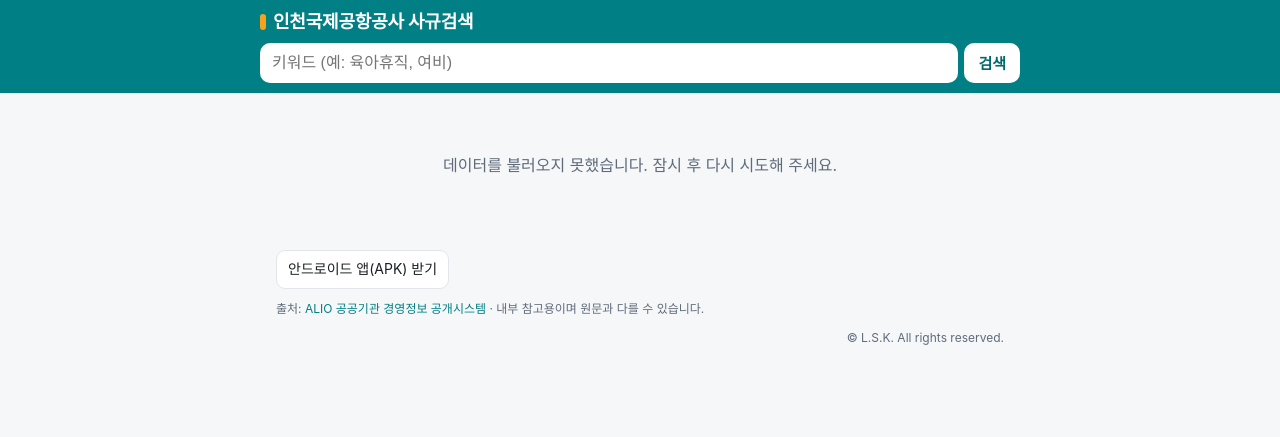
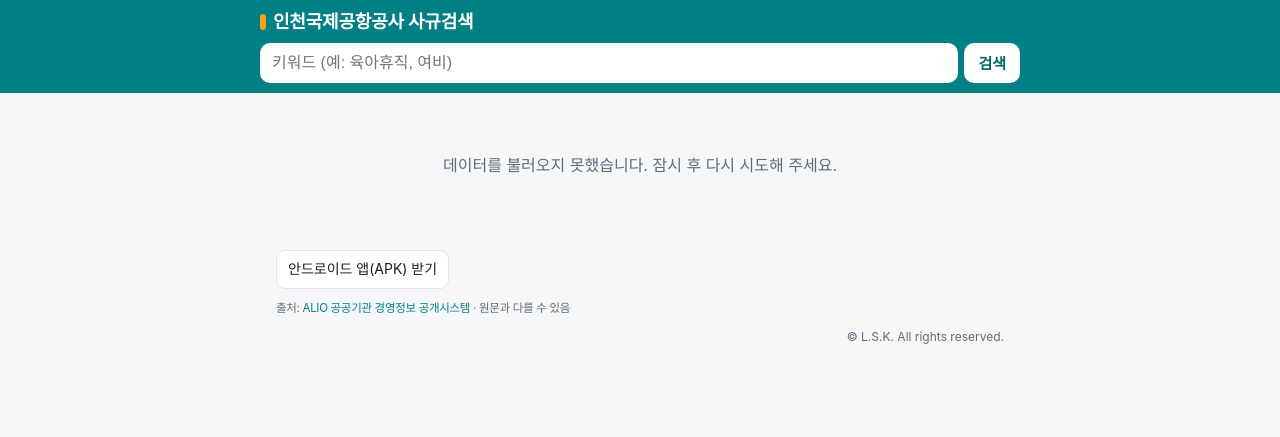
Before and after one commit to Ianflyhigher/iiac-rules-search, a plain HTML site: page site/index.html in a window 1280 px wide. Drawn offline with Linux system fonts and the light colour scheme; no server answers.

Commit message:
One-line source footer

```diff
--- a/site/index.html
+++ b/site/index.html
@@ -9,7 +9,7 @@
 <link rel="manifest" href="manifest.webmanifest">
 <link rel="icon" href="icon.svg" type="image/svg+xml">
 <link rel="apple-touch-icon" href="icon-192.png">
-<link rel="stylesheet" href="style.css?v=10">
+<link rel="stylesheet" href="style.css?v=11">
 </head>
 <body>
 <header class="top">
@@ -25,10 +25,10 @@
 <main id="view" aria-live="polite"><p class="empty">불러오는 중…</p></main>
 <footer class="foot">
   <a class="btn" href="https://github.com/Ianflyhigher/iiac-rules-search/releases/latest/download/sagyu.apk" style="margin-bottom:10px">안드로이드 앱(APK) 받기</a><br>
-  출처: <a id="srcLink" href="https://www.alio.go.kr/" target="_blank" rel="noopener">ALIO 공공기관 경영정보 공개시스템</a> · 내부 참고용이며 원문과 다를 수 있습니다.
-  <div style="text-align:right;margin-top:10px">&copy; L.S.K. All rights reserved.</div>
+  <div class="srcline">출처: <a id="srcLink" href="https://www.alio.go.kr/" target="_blank" rel="noopener">ALIO 공공기관 경영정보 공개시스템</a> · 원문과 다를 수 있음</div>
+  <div style="text-align:right;margin-top:10px;padding-bottom:64px">&copy; L.S.K. All rights reserved.</div>
 </footer>
-<script src="jeongyeol.js?v=10"></script>
-<script src="app.js?v=10"></script>
+<script src="jeongyeol.js?v=11"></script>
+<script src="app.js?v=11"></script>
 </body>
 </html>
--- a/site/style.css
+++ b/site/style.css
@@ -163,3 +163,5 @@ details.toc { margin: 6px 0 8px; padding: 8px 12px; }
 .sec.head p { white-space: normal; }
 .sec.head p:first-child { font-weight: 700; font-size: 18px; margin-bottom: 4px; }
 .sec.head p:not(:first-child) { font-size: 13.5px; color: var(--muted); }
+
+.srcline { white-space: nowrap; overflow: hidden; text-overflow: ellipsis; font-size: 11.5px; letter-spacing: -0.3px; }
```
